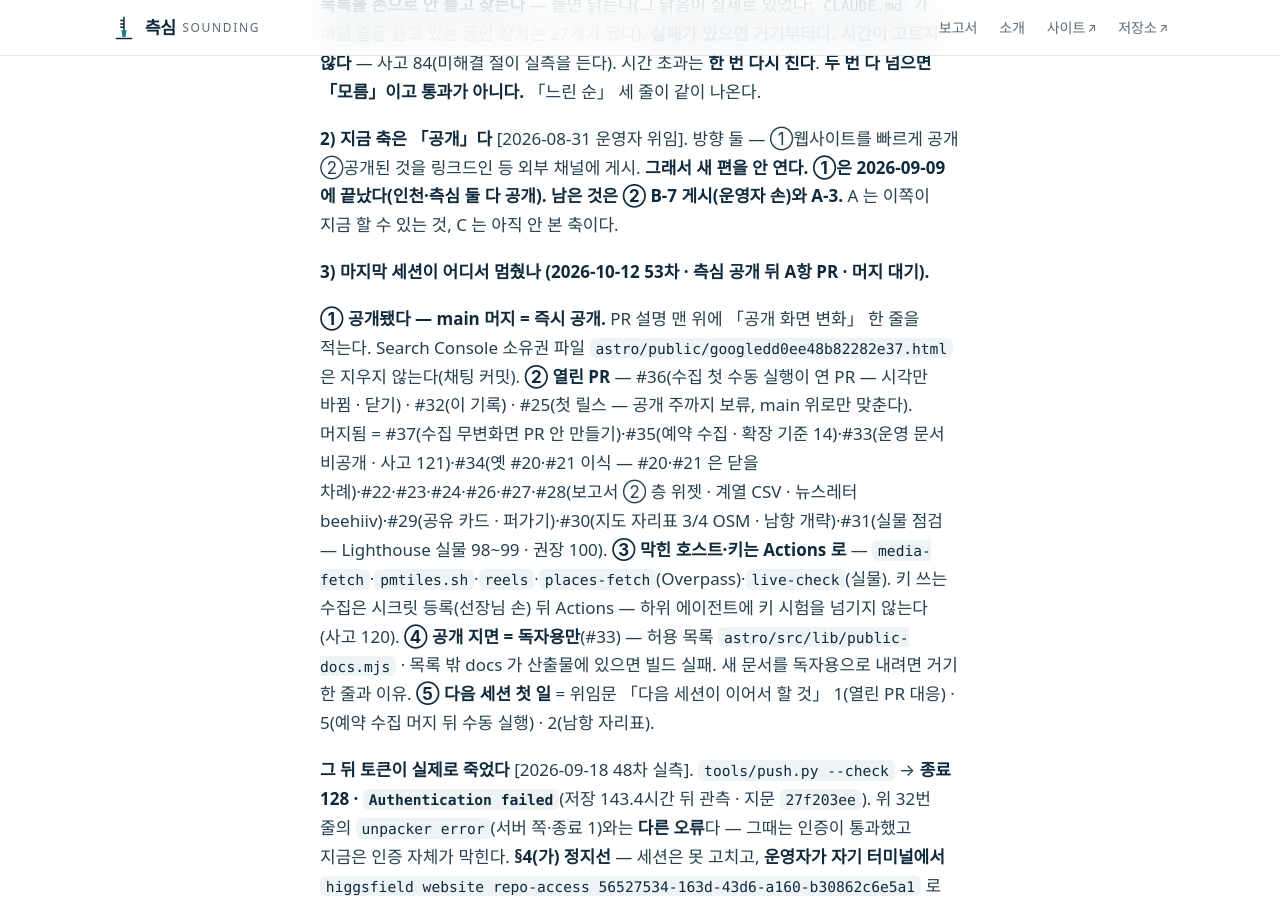
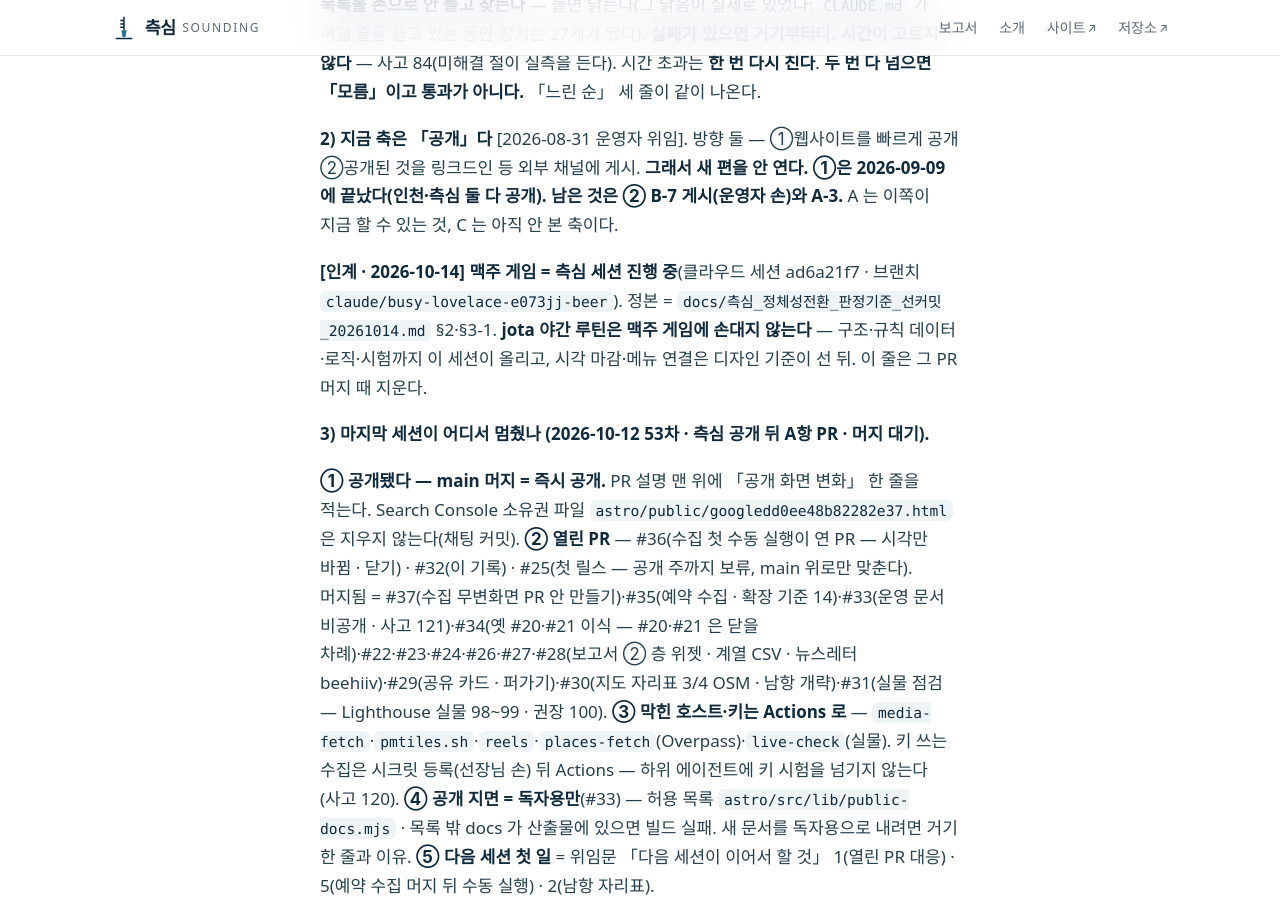
Before and after one commit to jisangj03-dev/incheon-port-analysis, a Jekyll site: the page built from docs/STATUS.md, in a window 1280 px wide and 900 px high, scrolled down 1047 px. Built offline with Jekyll 4.4.1, drawn with Linux system fonts in a browser that asks for light colours; some web fonts are replaced; our own code applies the rules of GitHub Pages for plain Markdown files.

Commit message:
STATUS 인계 — 맥주 게임 = 측심 세션 진행 중(jota 야간 루틴과 중복 방지)
Co-Authored-By: Claude Opus 5.5 <noreply@anthropic.com>
Claude-Session: https://claude.ai/code/session_01L59oEoiMW7KHoJRFFkcN4Q

```diff
--- a/docs/STATUS.md
+++ b/docs/STATUS.md
@@ -27,6 +27,8 @@ python analysis/boot_check.py
 ②공개된 것을 링크드인 등 외부 채널에 게시. **그래서 새 편을 안 연다.**
 **①은 2026-09-09 에 끝났다(인천·측심 둘 다 공개). 남은 것은 ② B-7 게시(운영자 손)와 A-3.**
 A 는 이쪽이 지금 할 수 있는 것, C 는 아직 안 본 축이다.
+
+**[인계 · 2026-10-14] 맥주 게임 = 측심 세션 진행 중**(클라우드 세션 ad6a21f7 · 브랜치 `claude/busy-lovelace-e073jj-beer`). 정본 = `docs/측심_정체성전환_판정기준_선커밋_20261014.md` §2·§3-1. **jota 야간 루틴은 맥주 게임에 손대지 않는다** — 구조·규칙 데이터·로직·시험까지 이 세션이 올리고, 시각 마감·메뉴 연결은 디자인 기준이 선 뒤. 이 줄은 그 PR 머지 때 지운다.
 
 **3) 마지막 세션이 어디서 멈췄나 (2026-10-12 53차 · 측심 공개 뒤 A항 PR · 머지 대기).**
 
```
